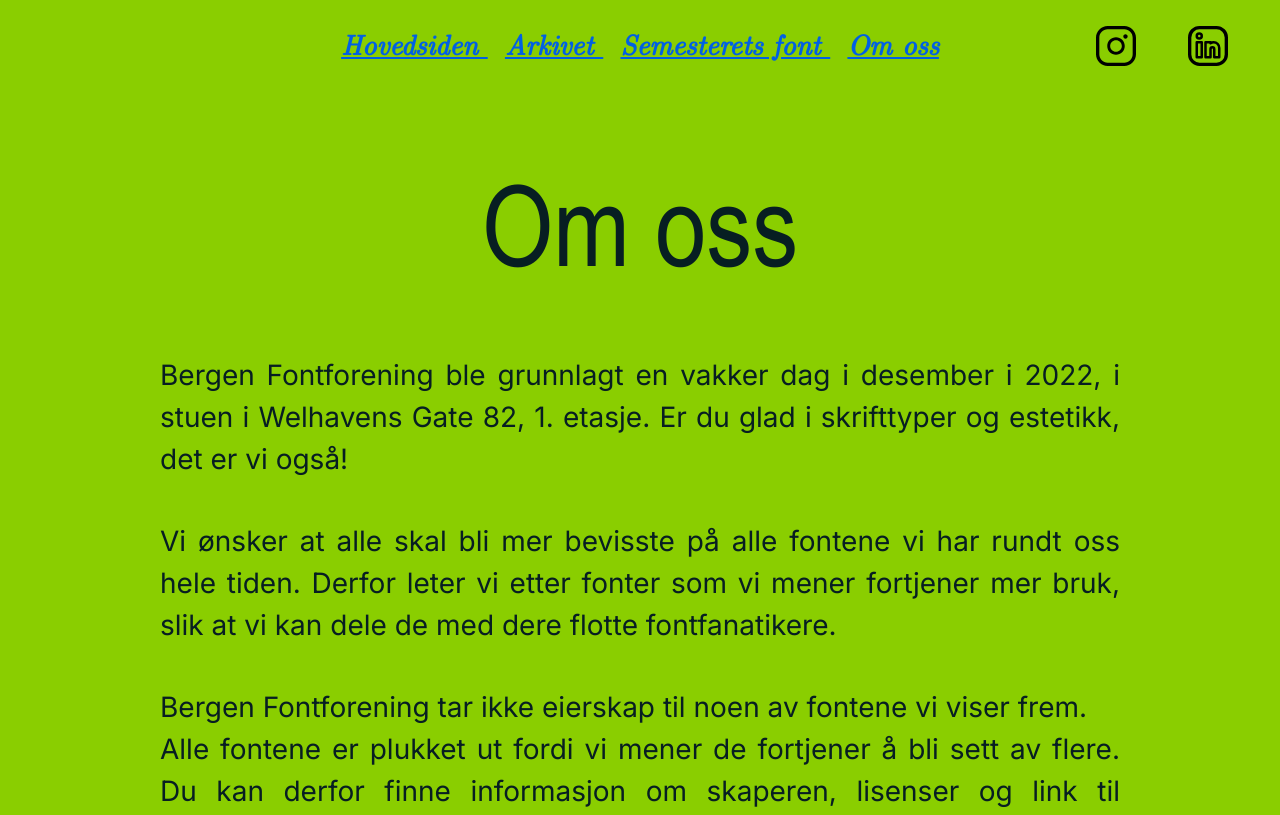
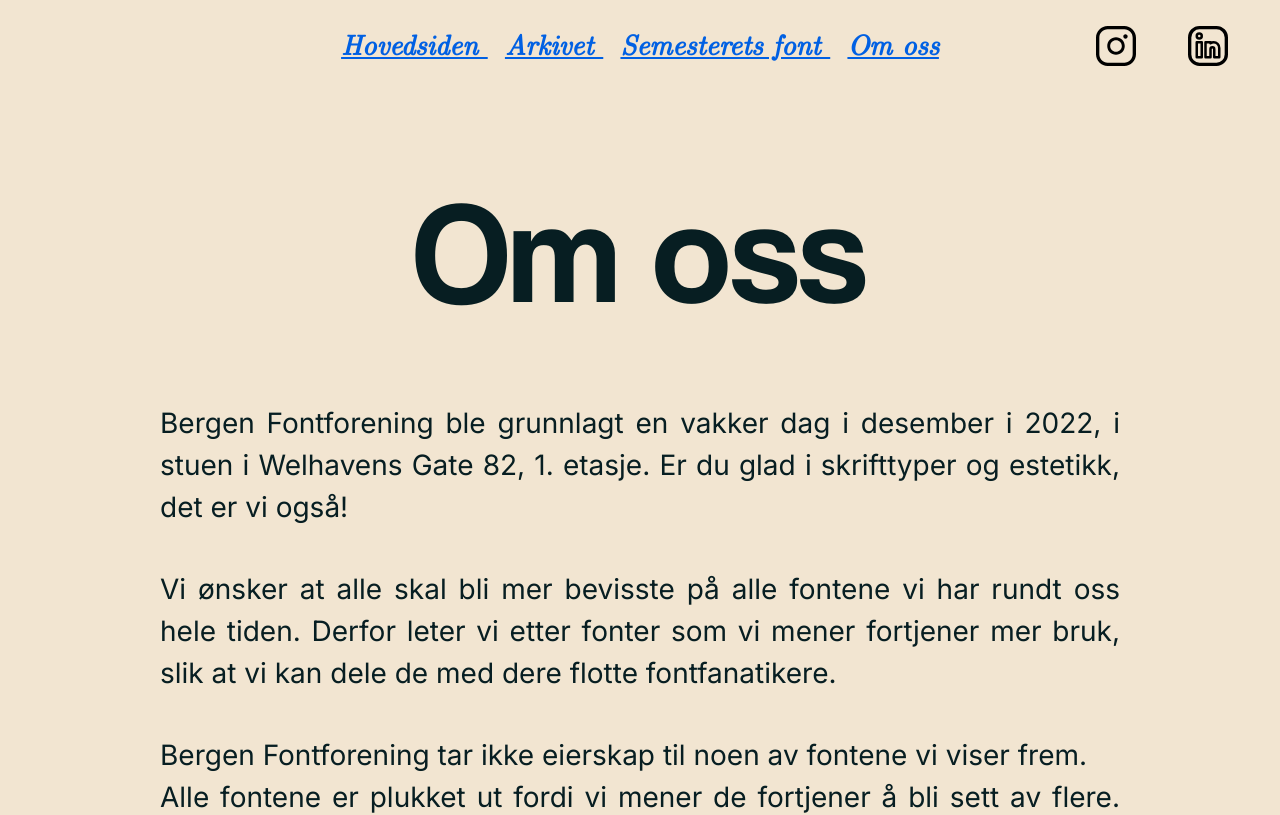
Before and after one commit to Erik-G-I/BergenFont, a Next.js app: page /om in a window 1280 px wide. Shown: the top 815 px of the page. Built offline with nearby package versions, Linux system fonts and the light colour scheme; a web font is replaced by a local one.

Commit message:
de-bratified

```diff
--- a/app/globals.css
+++ b/app/globals.css
@@ -3,7 +3,7 @@
 @tailwind utilities;
 
 body {
-  background-color: #8ace00; /* #f2e5d1; */
+  background-color: #f2e5d1;
   color: #071e22;
   width: 100%;
 }
@@ -11,7 +11,7 @@ body {
 header {
   padding: 2%;
   text-align: center;
-  color: #0060e3; /*coral;*/
+  color: #0060e3;
   font-family: "Computer Modern Italic";
   font-weight: bold;
   font-size: 20px;
@@ -47,13 +47,12 @@ div.pageblock {
 }
 
 .title {
-  /* font-family: "Coolvetica"; */
-  font-family: Arial Narrow;
+  font-family: "Coolvetica";
   padding: 2%;
 }
 
 h1 {
-  font-size: 7rem;
+  font-size: 9rem;
 }
 
 h3 {
--- a/app/page.tsx
+++ b/app/page.tsx
@@ -1,13 +1,11 @@
 import Link from "next/link";
 import loadFontList from "./readJSON";
-
-var titleFont = "Coolvetica";
 
 export default function Home() {
   return (
     <>
       <div className="pageblock" spellCheck="false">
-        <h1 className="title">bergen font</h1>
+        <h1 className="title">Bergen Font</h1>
         <h3>Nylige funn:</h3>
         <div className="homeList">
           {loadFontList("/app/data/homeFonts.json")}
--- a/package.json
+++ b/package.json
@@ -10,7 +10,9 @@
   },
   "dependencies": {
     "@vercel/speed-insights": "^1.0.11",
+    "cookies-next": "^4.2.1",
     "next": "14.1.0",
+    "next-themes": "^0.3.0",
     "react": "^18",
     "react-dom": "^18"
   },
```
Also changed, not shown: app/theme-provider.tsx (added), 1 other file (tests, documents, lock files or other folders).
